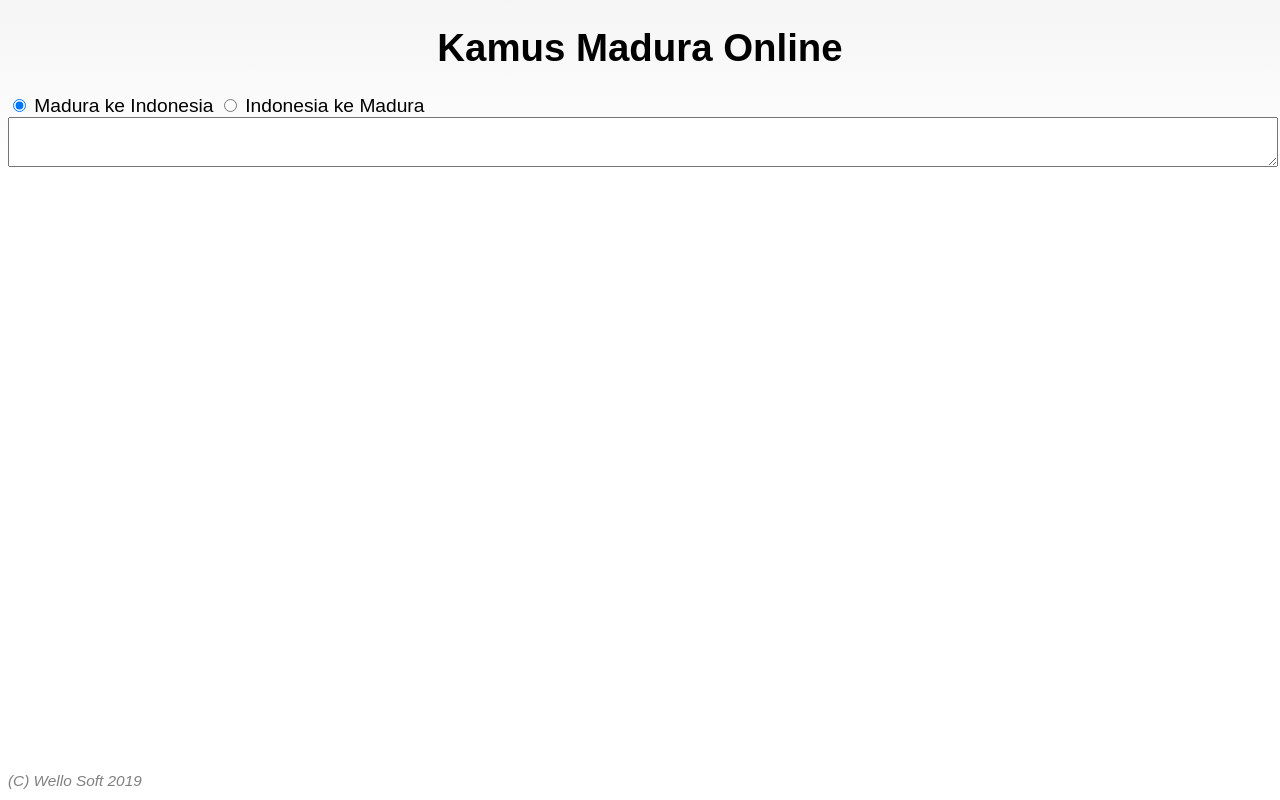
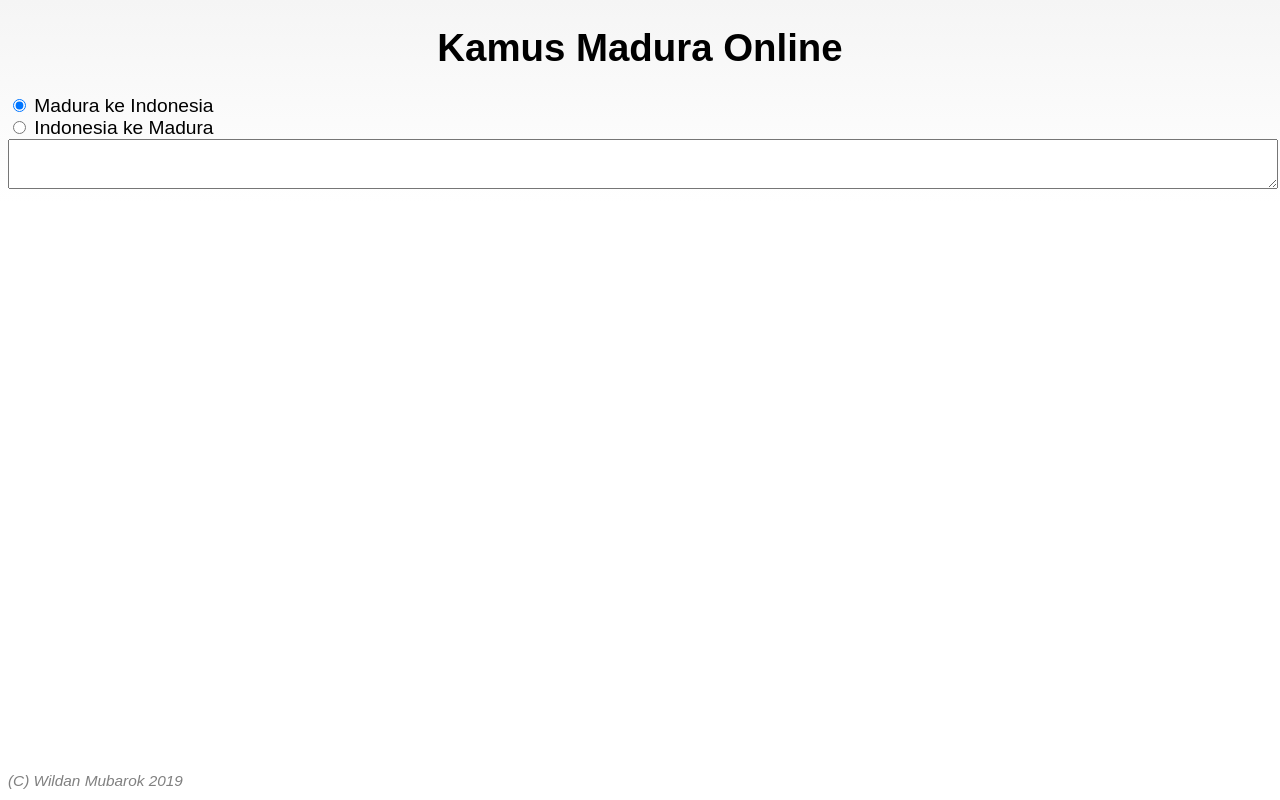
Before and after one commit to willnode/madura, a website: page index.html in a window 1280 px wide. Drawn offline with nearby package versions, Linux system fonts and the light colour scheme.

Commit message:
Little decorate

```diff
--- a/index.html
+++ b/index.html
@@ -11,13 +11,14 @@
 	<h1>Kamus Madura Online</h1>
 	<input type="radio" name="mode" id="mode-m2i" value="m2i" checked>
 	<label for="mode-m2i">Madura ke Indonesia</label>
+	<br>
 	<input type="radio" name="mode" id="mode-i2m" value="i2m">
 	<label for="mode-i2m">Indonesia ke Madura</label>
 	<br>
 	<textarea id="input"></textarea>
 	<div id="highlight"></div>
 	<div id="result"></div>
-	<span class="foot"><i>(C) Wello Soft 2019</i></span>
+	<span class="foot"><i>(C) Wildan Mubarok 2019</i></span>
 	<script src="https://code.jquery.com/jquery-3.3.1.min.js"></script>
 	<script src="main.js"></script>
 </body>
```
